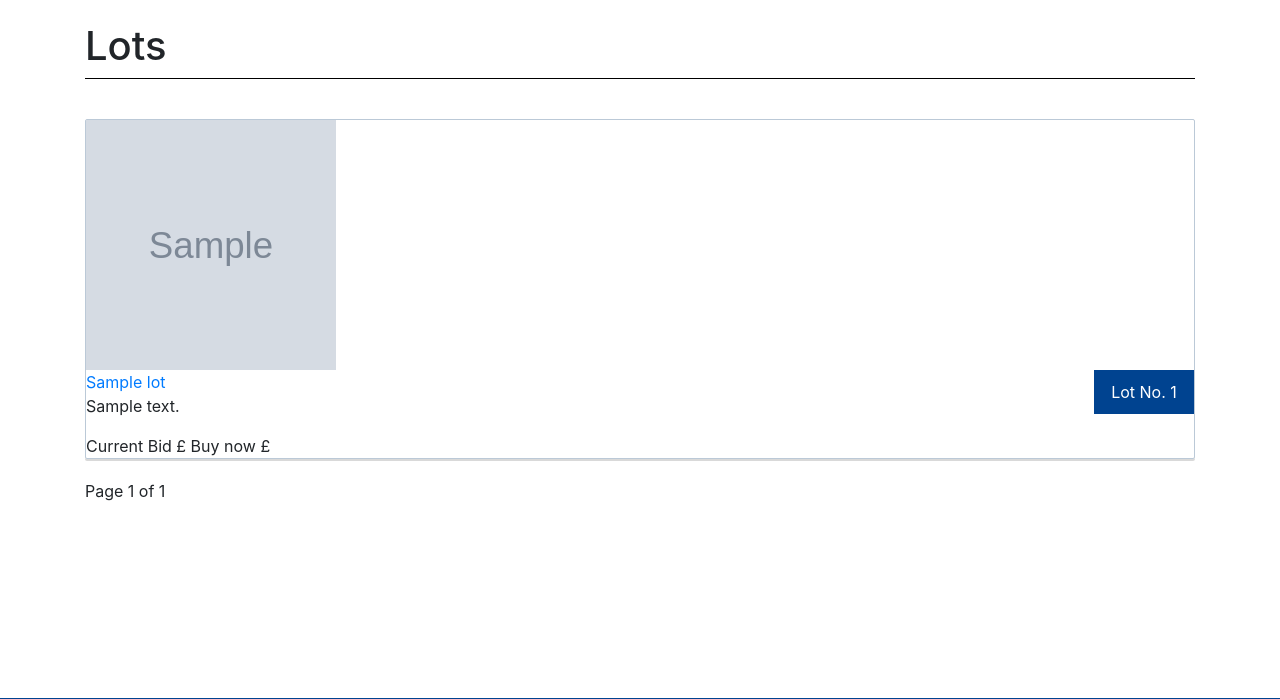
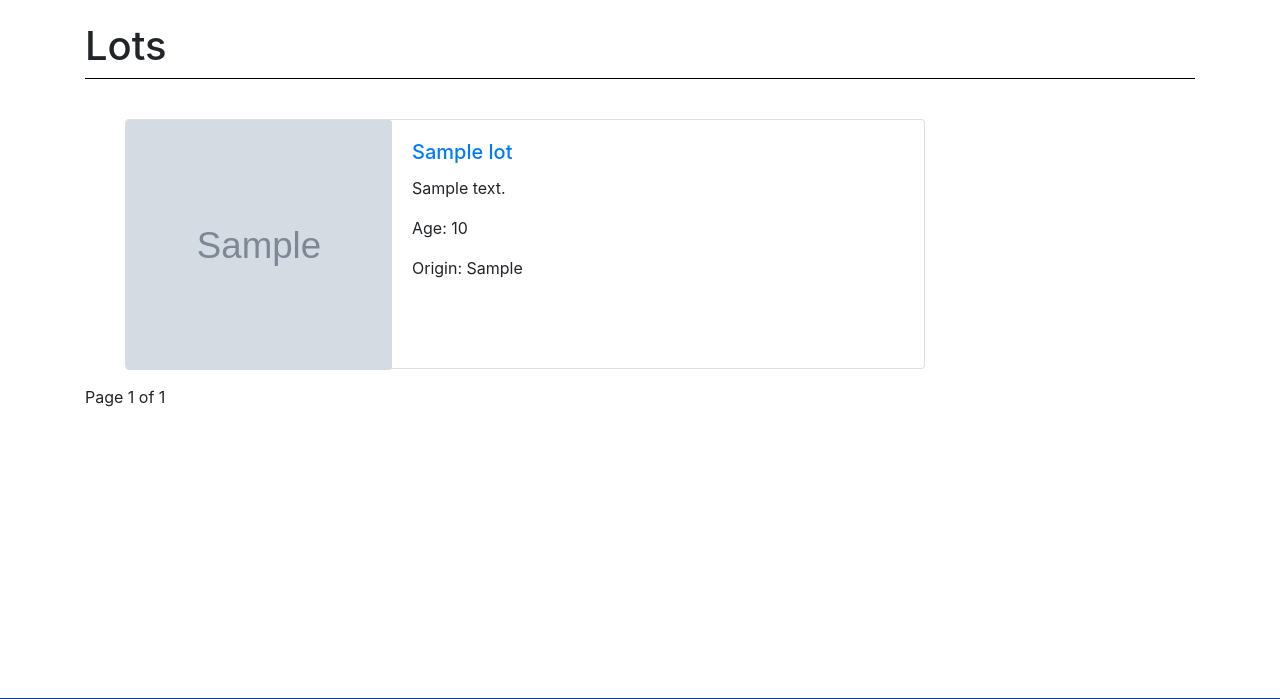
Before and after one commit to AnthonyNicklin/newage-auctions, a Django app: page /auctions/lots in a window 1280 px wide. Shown: the part 58-757 px from the top of the page. Run offline with Django 3.2, Linux system fonts and the light colour scheme; a user stored in the database is signed in; tables that the repository leaves empty hold one stand-in row (values such as "Sample post"); grey boxes marked "Sample" are stand-in pictures; parts of the project's set-up code (start-up, migrations or seed data) failed here and were passed over; some libraries are stand-ins or nearby versions.

Commit message:
Styling added. Padding and layout worked on

```diff
--- a/auction/templates/auction.html
+++ b/auction/templates/auction.html
@@ -27,7 +27,6 @@
                     <span class='lot-number'>Lot No. {{ auction.lot_id }}</span>
                 </span>
                 <p class="lot-current-bid">Current Bid £{{ latest_bid.bid_amount }}</p>
-                <p>Buy Now £{{ buy_now }}</p>
                 <p>{{ auction.lot.description }}</p>
                 <p>Origin {{ auction.lot.origin }}</p>
                 <p>Age {{ auction.lot.age }}</p>
@@ -37,9 +36,6 @@
     <!-- ./row -->
 
     <div class="row">
-        <div class="col-sm-12-md-6">
-            <a id="buy-now" class="btn btn-primary" href="{% url 'add_to_cart' auction.id %}">Buy Now</a>
-        </div>
 
         <div class="col-sm-12 col-md-6">
             <form method="POST" action="{% url 'bid' auction_id=auction.pk %}">
--- a/auction/templates/lot_items.html
+++ b/auction/templates/lot_items.html
@@ -10,26 +10,23 @@
     </div>
 
     {% for lot in lot_items %}
-        <div class="lot-summary">
-            <div class="image-container">
-                <div class="lot-image" style="background-image: url('{{ MEDIA_URL }}{{ lot.image }}')"></div>
+    <div class="card mb-3" style="max-width: 800px;">
+        <div class="row no-gutters">
+          <div class="col-md-4">
+            <img src="{{ MEDIA_URL }}{{ lot.image }}" class="card-img" alt="Lot Image">
+          </div>
+          <div class="col-md-8">
+            <div class="card-body">
+                <a href="{% url 'lot' lot.pk %}"><h5 class="card-title">{{ lot.name }}</h5></a>
+              <p class="card-text">{{ lot.description }}</p>
+              <p class="card-text">Age: {{ lot.age }}</p>
+              <p class="card-text">Origin: {{ lot.origin }}</p>
+
             </div>
-            <div class="data-container">
-                <span class="number">
-                    <span class='lot-number'>Lot No. {{ lot.pk }}</span>
-                </span>
-                <div class="lot-title">
-                    <span><a href="{% url 'lot' lot.pk %}">{{ lot.name }}</a></span>
-                    <p>{{ lot.description }}</p>
-                </div>
-                <div class="lot-bid">
-                    <span>Current Bid £{{ lot.current_bid }}</span>
-                    <span>Buy now £{{ lot.buy_price }}</span>
-
-                </div>
-            </div>
+          </div>
         </div>
-    {% endfor %}
+      </div>
+      {% endfor %}
 
     <!-- Pagination -->
     <div class="pagination">
```
Also changed, not shown: auction/templates/lot.html (+8 -7 lines).
